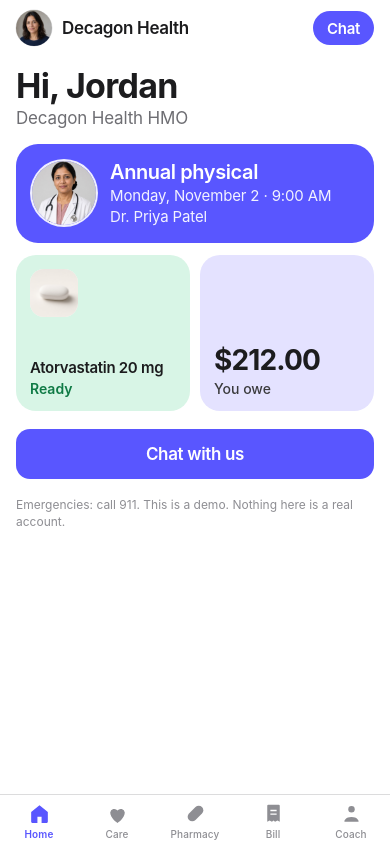
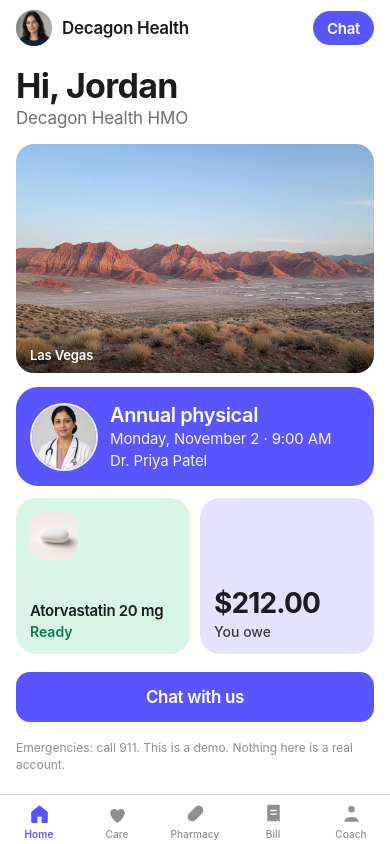
Before and after one commit to chandler-deca/w870d381c3e6612b74cb2d3df1175dc6d2b2d08c0, a plain HTML site: page app.html in a window 390 px wide. Drawn offline with Linux system fonts and the light colour scheme.

Commit message:
Fill each phone tab with its desert photo instead of leaving the screen blank.
Co-authored-by: Cursor <cursoragent@cursor.com>

```diff
--- a/app.css
+++ b/app.css
@@ -157,7 +157,44 @@ html.app-page body[data-screen="bill"] .app {
   flex: 1;
   min-height: 0;
   overflow: auto;
-  padding: 6px 16px 20px;
+  display: flex;
+  flex-direction: column;
+  padding: 6px 16px 12px;
+}
+
+.app .screen {
+  flex: 1 0 auto;
+  display: flex;
+  flex-direction: column;
+  width: 100%;
+}
+
+.app .scene {
+  position: relative;
+  flex: 1 1 168px;
+  min-height: 168px;
+  margin: 0 0 14px;
+  border-radius: 18px;
+  overflow: hidden;
+}
+.app .scene img {
+  width: 100%;
+  height: 100%;
+  display: block;
+  object-fit: cover;
+}
+.app .scene figcaption {
+  position: absolute;
+  left: 0;
+  right: 0;
+  bottom: 0;
+  margin: 0;
+  padding: 28px 14px 10px;
+  background: linear-gradient(transparent, rgba(0, 0, 0, 0.5));
+  color: #fff;
+  font-size: 13px;
+  font-weight: 600;
+  letter-spacing: -0.01em;
 }
 
 .app .hello { margin: 6px 0 16px; }
--- a/app.html
+++ b/app.html
@@ -12,7 +12,7 @@
   <script>document.documentElement.classList.remove("pending");</script>
   <script src="surface.js?v=2"></script>
   <link rel="icon" href="assets/favicon.png" type="image/png">
-  <link rel="stylesheet" href="app.css?v=6">
+  <link rel="stylesheet" href="app.css?v=8">
 </head>
 <body>
   <div class="app">
@@ -29,6 +29,6 @@
   <div class="chat is-closed" id="chat" inert aria-hidden="true">
     <iframe id="chat-frame" title="Chat with Decagon Health" referrerpolicy="no-referrer" loading="eager"></iframe>
   </div>
-  <script src="app.js?v=6"></script>
+  <script src="app.js?v=8"></script>
 </body>
 </html>
--- a/app.js
+++ b/app.js
@@ -206,14 +206,21 @@ function rxDetail(rx) {
   return detail;
 }
 
+function scene(src, label) {
+  const caption = label ? `<figcaption>${label}</figcaption>` : "";
+  return `<figure class="scene"><img src="${src}" alt="">${caption}</figure>`;
+}
+
 function home(m) {
   const visit = shownDate(m.appointment.day);
   const ready = m.prescriptions.find((item) => item.tone === "ready");
   return `
+    <div class="screen">
     <div class="hello">
       <h1>Hi, ${m.member.first_name}</h1>
       <p>${m.member.plan_type}</p>
     </div>
+    ${scene("assets/desert-home.jpg", "Las Vegas")}
     <button class="hero" type="button" data-go="care">
       <img src="assets/priya-patel.jpg" alt="" width="64" height="64">
       <span>
@@ -239,12 +246,15 @@ function home(m) {
     </div>
     <button class="primary" type="button" data-chat="chat">Chat with us</button>
     <p class="fine">Emergencies: call 911. This is a demo. Nothing here is a real account.</p>
+    </div>
   `;
 }
 
 function care(m) {
   const a = m.appointment;
   return `
+    <div class="screen">
+    ${scene("assets/desert-care.jpg", "400 Market Street")}
     <button class="visit" type="button" data-chat="visit">
       <img src="assets/priya-patel.jpg" alt="" width="56" height="56">
       <span class="visit-copy">
@@ -260,6 +270,7 @@ function care(m) {
     </div>
     <p class="note">You can move this visit in chat until 24 hours before. A later change is $25.</p>
     <button class="primary" type="button" data-chat="visit">Change this visit</button>
+    </div>
   `;
 }
 
@@ -275,8 +286,11 @@ function pharmacy(m) {
     </button>
   `).join("");
   return `
+    <div class="screen">
+    ${scene("assets/desert-pharmacy.jpg", "Downtown pharmacy")}
     <div class="rx-list">${rows}</div>
     <button class="primary" type="button" data-chat="ask">Ask about a prescription</button>
+    </div>
   `;
 }
 
@@ -290,6 +304,8 @@ function bill(m) {
     return `<button class="pay" type="button" data-chat="bill"><span class="mark">${mark}</span><span>${label}</span>${CHEVRON}</button>`;
   }).join("");
   return `
+    <div class="screen">
+    ${scene("assets/desert-bill.jpg", "")}
     <div class="sheet">
       <button class="statement" type="button" data-chat="bill">
         <span class="amount">${money(m.bill.amount_due)}</span>
@@ -303,6 +319,7 @@ function bill(m) {
       ${pays}
     </div>
     <button class="primary" type="button" data-chat="bill">Review payment</button>
+    </div>
   `;
 }
 
@@ -326,12 +343,15 @@ function coach(m) {
       </button>`;
   }).join("");
   return `
+    <div class="screen">
+    ${scene("assets/desert-coach.jpg", "Red Rock")}
     <div class="intro">
       <h2>Coaching is free on your plan</h2>
       <p>Weight, eating, activity, sleep, stress, tobacco.</p>
     </div>
     <div class="people">${rows}</div>
     <button class="primary" type="button" data-chat="book">Book a session</button>
+    </div>
   `;
 }
 
```
Also changed, not shown: index.html (+2 -2 lines), assets/desert-bill.jpg (added), assets/desert-care.jpg (added), assets/desert-coach.jpg (added), assets/desert-home.jpg (added), assets/desert-pharmacy.jpg (added).
